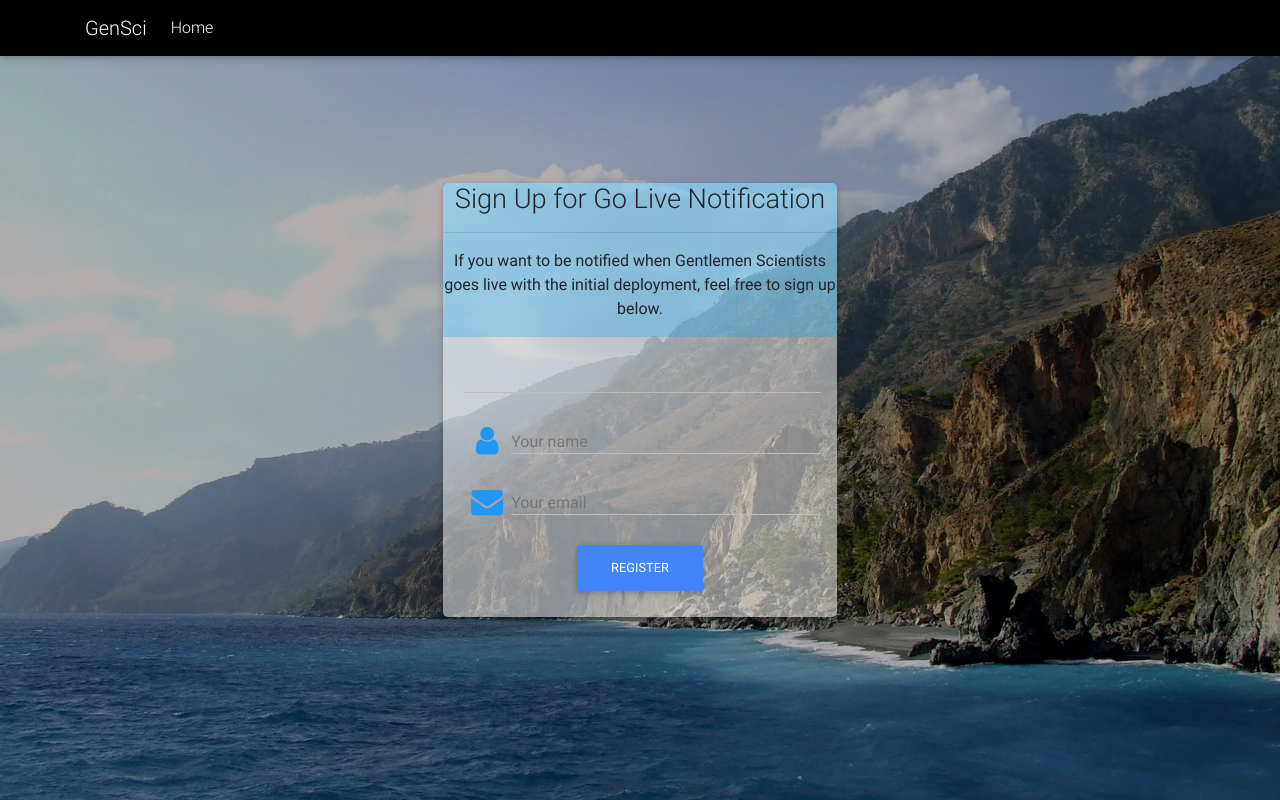
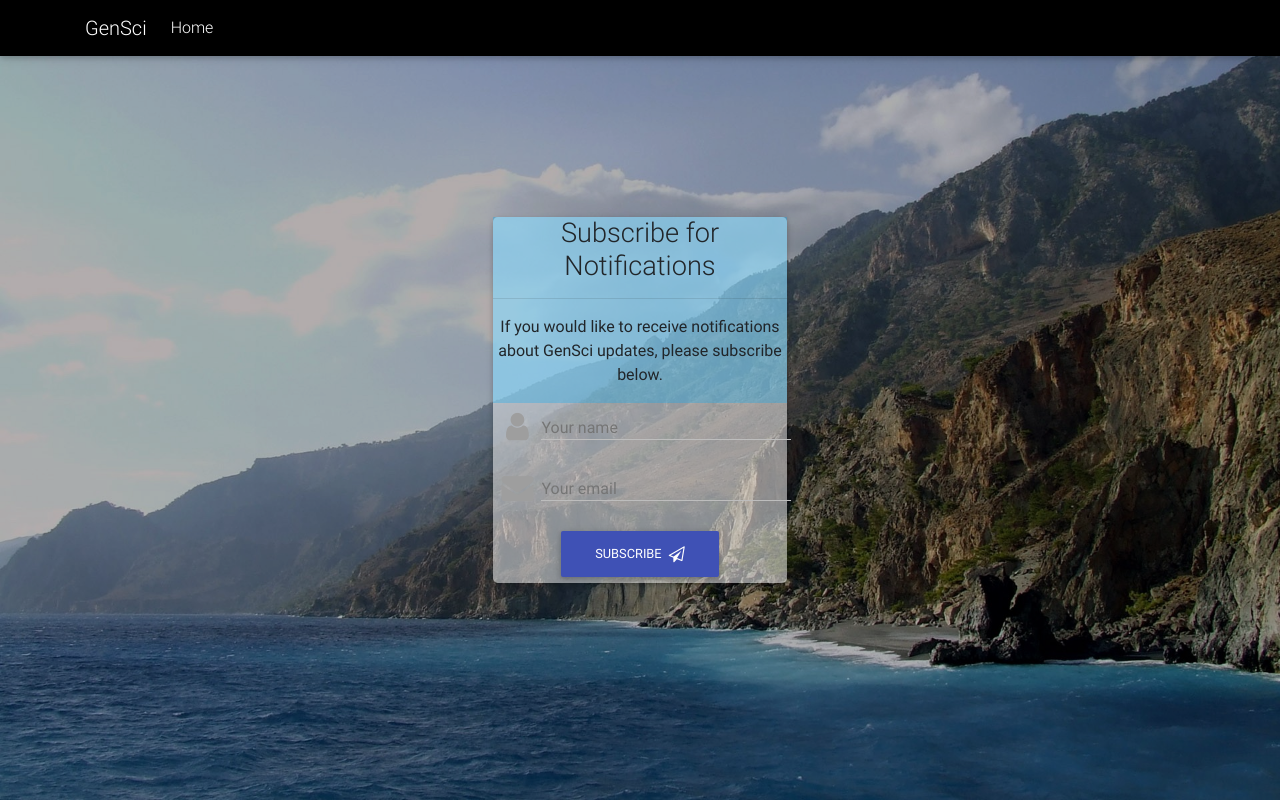
Before and after one commit to GenSci/GenSci, a Django app: template web/registration/templates/registration/reg_form.html in a window 1280 px wide. Run offline with Django 3.2, Linux system fonts and the light colour scheme; the template is opened without the code that fills it: most values are stand-ins (such as "Sample title", 1, 10 or a date in 2020); form fields are guessed from the names that the template uses; some libraries are stand-ins or nearby versions.

Commit message:
Fixed issue with static files and cleaned up submission form.

```diff
--- a/web/GenSci/settings.py
+++ b/web/GenSci/settings.py
@@ -120,7 +120,7 @@
 
 STATIC_URL = '/static/'
 
-STATICFILES_DIRS =[
+STATICFILES_DIRS = [
     os.path.join(BASE_DIR, 'GenSci/static/'),
 ]
 
--- a/web/registration/forms.py
+++ b/web/registration/forms.py
@@ -8,9 +8,12 @@
 
 class RegistrationForm(forms.ModelForm):
     """
-    Defining the form users will fill out to sign up for 'Go Live' notifications.
+    Defining the form users will fill out to sign up for 'Go Live'
+     notifications.
     """
     title = "Get Notified"
+    name = forms.CharField(widget=forms.TextInput(attrs={'class': 'form-control'}))
+    email = forms.CharField(widget=forms.TextInput(attrs={"class": 'form-control'}))
     class Meta:
         model = UserReg
         fields = ['name', 'email']
--- a/web/registration/templates/registration/reg_form.html
+++ b/web/registration/templates/registration/reg_form.html
@@ -69,33 +69,33 @@
 
                         <!-- Card Image -->
                         <div class="view rgba-blue-light">
-                            <h3  class="h3-responsive">Sign Up for Go Live Notification</h3>
+                            <h3  class="h3-responsive">Subscribe for Notifications</h3>
                             <hr>
-                            <p>If you want to be notified when Gentlemen Scientists goes live with the initial deployment, feel free to sign up below. </p>
+                            <p>If you would like to receive notifications about GenSci updates, please subscribe below. </p>
                         </div>
                     <!-- /Card Image -->
 
-                    <!-- Card Content -->
-                        <div class="card-body text-center">
-                            <form class="" action="" method="post">
+                    <!-- Form subscription -->
+                    <form action="" method="post">
                         {% csrf_token %}
-                                <p class="h5 text-center mb-4">{{form.title}}</p>
                         <div class="md-form">
-                                    <i class="fa fa-user prefix blue-text"></i>
+                            <i class="fa fa-user prefix grey-text"></i>
                             {{form.name}}
-                                    <label for="#id_name blue-text">Your name</label>
+                            <label for="{{form.name.id_for_label}}">Your name</label>
                         </div>
+
                         <div class="md-form">
-                                    <i class="fa fa-envelope prefix blue-text"></i>
+                            <i class="fa fa-envelope prefix grey-text"></i>
                             {{form.email}}
-                                    <label for="#id_email">Your email</label>
+                            <label for="{{form.email.id_for_label}}">Your email</label>
                         </div>
+
                         <div class="text-center">
-                                    <button  type="submit" class="btn btn-primary">Register</button>
+                            <button class="btn btn-indigo" type="submit">Subscribe <i class="fa fa-paper-plane-o ml-1"></i></button>
                         </div>
+
                     </form>
-                        </div>
-                        <!-- /Card Content -->
+                    <!-- Form subscription -->
                     </div>
                     <!-- /Card -->
                 </div>
--- a/web/registration/views.py
+++ b/web/registration/views.py
@@ -50,3 +50,4 @@
     def get_context_data(self,**kwargs):
       context = super(RegisterFormView,self).get_context_data(**kwargs)
       context['title'] = 'Register'
+      return context
```
Also changed, not shown: web/registration/models.py (+3 -6 lines), 1 other file. Lines whose indentation alone changed are shown as unchanged.
